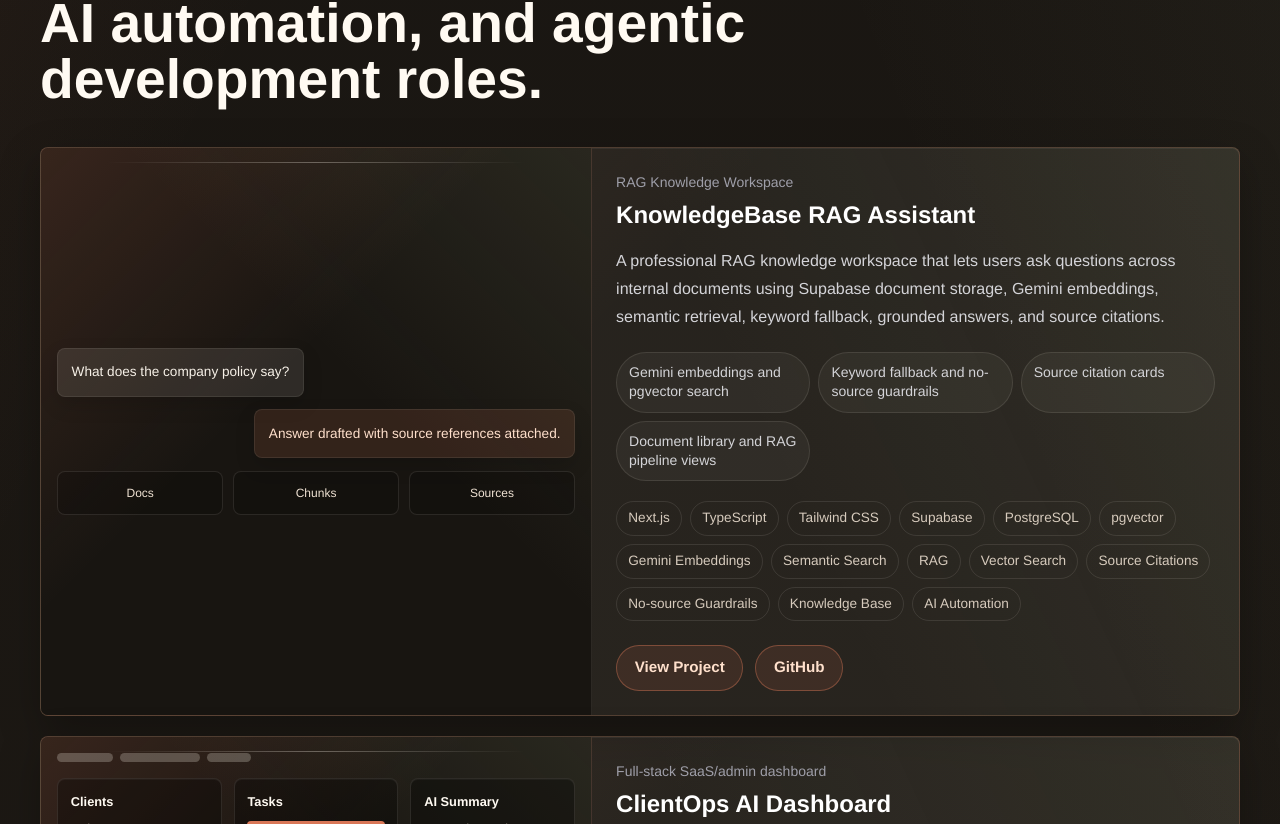
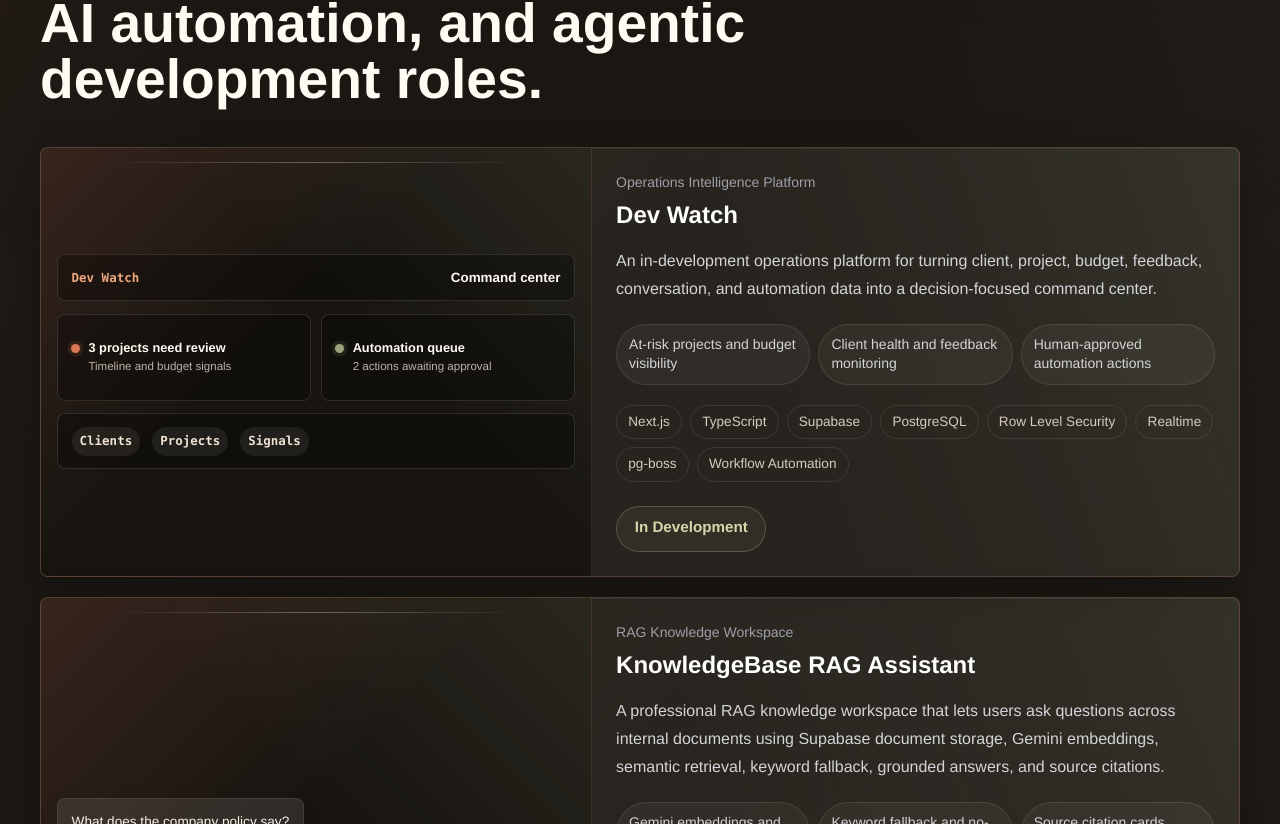
Before and after one commit to JzHamid/jazhem-portfolio, a Next.js app: page / in a window 1280 px wide. Shown: the part 1876-2700 px from the top of the page. Built offline with nearby package versions, Linux system fonts and the light colour scheme.

Commit message:
Add Dev Watch portfolio project

```diff
--- a/app/globals.css
+++ b/app/globals.css
@@ -862,7 +862,8 @@
 .visual-api,
 .visual-migration,
 .visual-video,
-.visual-skin {
+.visual-skin,
+.visual-devwatch {
   --cursor-x: 50%;
   --cursor-y: 0%;
   --cursor-glow-color: transparent;
@@ -873,6 +874,96 @@
     linear-gradient(135deg, rgba(217, 119, 87, 0.16), transparent 42%),
     linear-gradient(225deg, rgba(156, 162, 123, 0.13), transparent 42%),
     #181511;
+}
+
+.visual-devwatch {
+  display: grid;
+  align-content: center;
+  gap: 0.8rem;
+}
+
+.devwatch-header,
+.devwatch-signals > div,
+.devwatch-footer {
+  border: 1px solid rgba(251, 244, 234, 0.12);
+  border-radius: 0.5rem;
+  background: rgba(0, 0, 0, 0.3);
+}
+
+.devwatch-header,
+.devwatch-footer {
+  display: flex;
+  align-items: center;
+  justify-content: space-between;
+  gap: 0.75rem;
+  padding: 0.78rem 0.85rem;
+}
+
+.devwatch-header span,
+.devwatch-footer span {
+  color: var(--accent-strong);
+  font-family: var(--font-code);
+  font-size: 0.78rem;
+  font-weight: 800;
+}
+
+.devwatch-header strong {
+  color: #fffaf2;
+  font-size: 0.84rem;
+}
+
+.devwatch-signals {
+  display: grid;
+  grid-template-columns: repeat(2, minmax(0, 1fr));
+  gap: 0.65rem;
+}
+
+.devwatch-signals > div {
+  display: grid;
+  min-height: 5.4rem;
+  grid-template-columns: auto 1fr;
+  column-gap: 0.55rem;
+  align-content: center;
+  padding: 0.8rem;
+}
+
+.devwatch-signals strong {
+  color: #fffaf2;
+  font-size: 0.8rem;
+  line-height: 1.35;
+}
+
+.devwatch-signals small {
+  grid-column: 2;
+  margin-top: 0.2rem;
+  color: var(--muted);
+  font-size: 0.72rem;
+  line-height: 1.35;
+}
+
+.signal-dot {
+  width: 0.55rem;
+  height: 0.55rem;
+  margin-top: 0.28rem;
+  border-radius: 999px;
+  background: var(--sage);
+  box-shadow: 0 0 0 0.22rem rgba(156, 162, 123, 0.12);
+}
+
+.signal-dot-risk {
+  background: var(--accent);
+  box-shadow: 0 0 0 0.22rem rgba(217, 119, 87, 0.12);
+}
+
+.devwatch-footer {
+  justify-content: flex-start;
+}
+
+.devwatch-footer span {
+  border-radius: 999px;
+  background: rgba(251, 244, 234, 0.07);
+  padding: 0.32rem 0.5rem;
+  color: #efe2d3;
 }
 
 .project-visual::after {
--- a/app/page.tsx
+++ b/app/page.tsx
@@ -7,11 +7,20 @@
   description: string;
   stack: string[];
   highlights: string[];
-  visual: "clientops" | "rag" | "autoflow" | "skin" | "api" | "migration" | "pulse" | "video";
+  visual:
+    | "clientops"
+    | "rag"
+    | "autoflow"
+    | "skin"
+    | "api"
+    | "migration"
+    | "pulse"
+    | "video"
+    | "devwatch";
   projectUrl?: string;
   projectLabel?: string;
   githubUrl?: string;
-  status?: "In Production";
+  status?: "In Development" | "In Production";
 };
 
 const navItems = [
@@ -23,6 +32,29 @@
 ];
 
 const featuredProjects: FeaturedProject[] = [
+  {
+    title: "Dev Watch",
+    category: "Operations Intelligence Platform",
+    description:
+      "An in-development operations platform for turning client, project, budget, feedback, conversation, and automation data into a decision-focused command center.",
+    stack: [
+      "Next.js",
+      "TypeScript",
+      "Supabase",
+      "PostgreSQL",
+      "Row Level Security",
+      "Realtime",
+      "pg-boss",
+      "Workflow Automation",
+    ],
+    highlights: [
+      "At-risk projects and budget visibility",
+      "Client health and feedback monitoring",
+      "Human-approved automation actions",
+    ],
+    visual: "devwatch",
+    status: "In Development",
+  },
   {
     title: "KnowledgeBase RAG Assistant",
     category: "RAG Knowledge Workspace",
@@ -564,6 +596,34 @@
 }
 
 function ProjectVisual({ variant }: { variant: FeaturedProject["visual"] }) {
+  if (variant === "devwatch") {
+    return (
+      <div className="project-visual visual-devwatch" aria-hidden="true">
+        <div className="devwatch-header">
+          <span>Dev Watch</span>
+          <strong>Command center</strong>
+        </div>
+        <div className="devwatch-signals">
+          <div>
+            <span className="signal-dot signal-dot-risk" />
+            <strong>3 projects need review</strong>
+            <small>Timeline and budget signals</small>
+          </div>
+          <div>
+            <span className="signal-dot" />
+            <strong>Automation queue</strong>
+            <small>2 actions awaiting approval</small>
+          </div>
+        </div>
+        <div className="devwatch-footer">
+          <span>Clients</span>
+          <span>Projects</span>
+          <span>Signals</span>
+        </div>
+      </div>
+    );
+  }
+
   if (variant === "clientops") {
     return (
       <div className="project-visual visual-clientops" aria-hidden="true">
```
